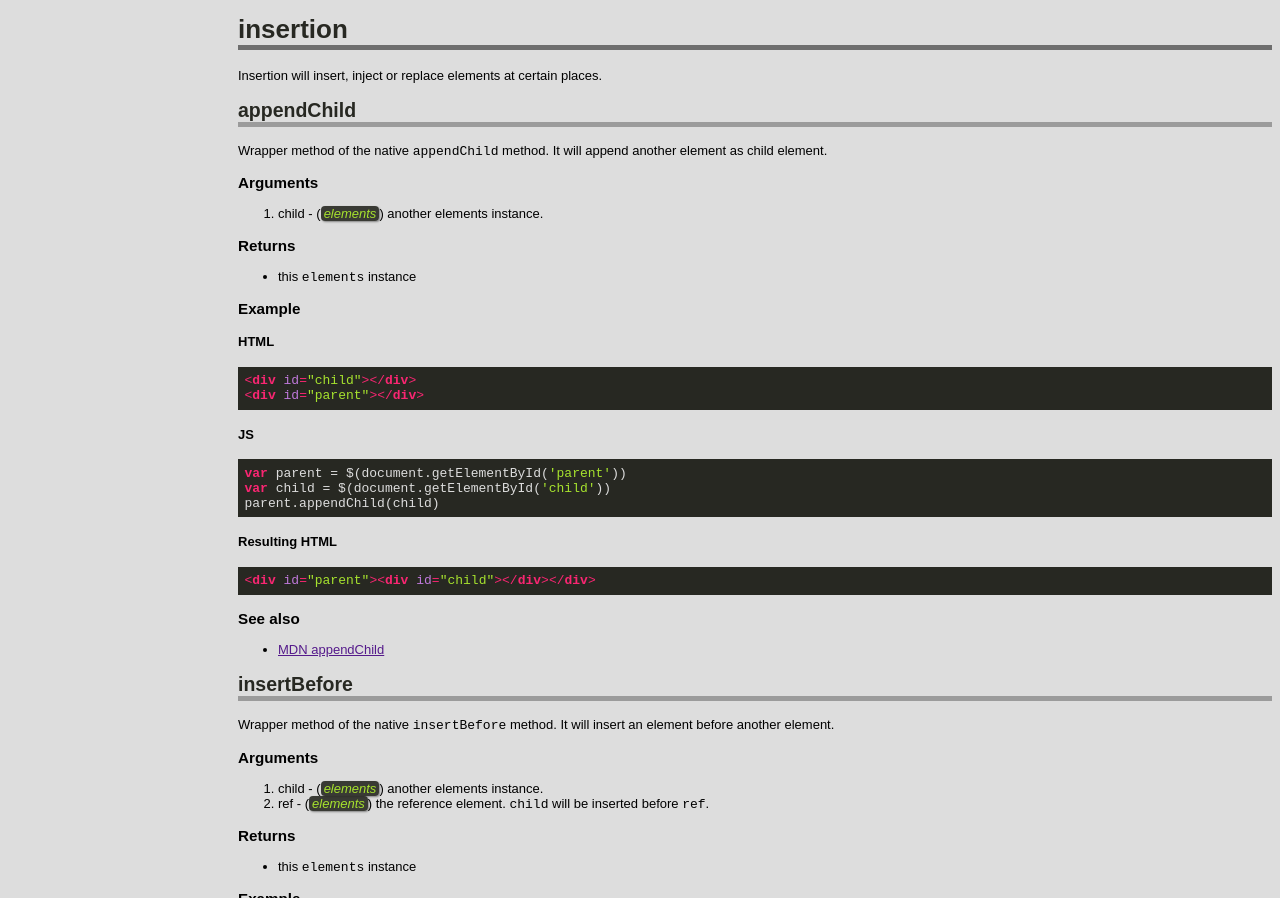
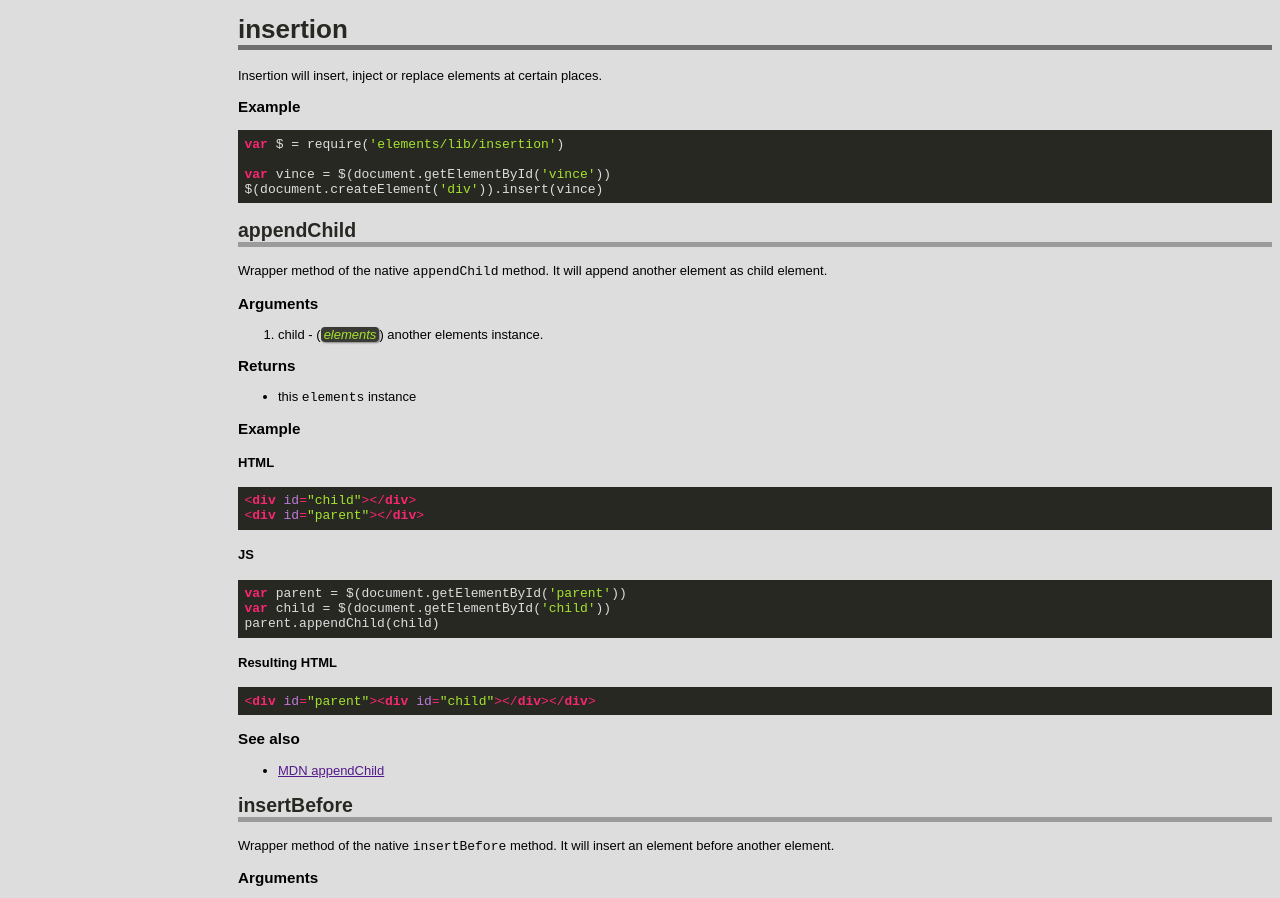
Before and after one commit to kamicane/elements, a website: page doc/elements.html in a window 1280 px wide. Shown: the part 7224-8122 px from the top of the page. Drawn offline with Linux system fonts and the light colour scheme.

Commit message:
Add simple insertion example with require()

```diff
--- a/doc/elements.html
+++ b/doc/elements.html
@@ -510,6 +510,13 @@ element.emit(<span class="string">'click'</span>, <span class="number">4</span>,
 
 <p>Insertion will insert, inject or replace elements at certain places.</p>
 
+<h3>Example</h3>
+
+<pre><code class="javascript"><span class="keyword">var</span> $ = require(<span class="string">'elements/lib/insertion'</span>)
+
+<span class="keyword">var</span> vince = $(document.getElementById(<span class="string">'vince'</span>))
+$(document.createElement(<span class="string">'div'</span>)).insert(vince)</code></pre>
+
 <h2><a href="#appendChild" name="appendChild">appendChild</a></h2>
 
 <p>Wrapper method of the native <code>appendChild</code> method. It will append another
```
Also changed, not shown: doc/elements.md (+9 -0 lines).
